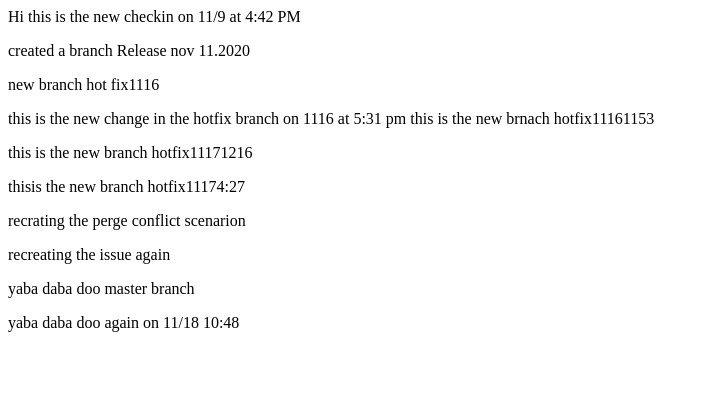
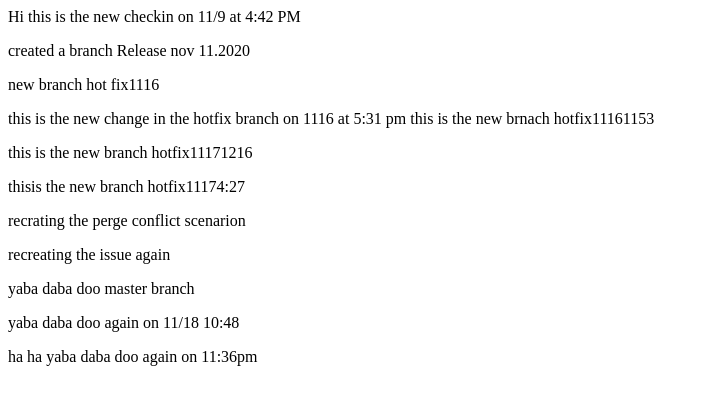
Before and after one commit to vikramjitsinghaulakh/ShoppingWebSite, a plain HTML site: page index.html in a window 1280 px wide. Shown: the whole page, without its empty margins (0-709 px from the left). Drawn offline with Linux system fonts and the light colour scheme.

Commit message:
checkout again on 11:37

```diff
--- a/index.html
+++ b/index.html
@@ -17,6 +17,7 @@
     <p>recreating the issue again </p>
     <p>yaba daba doo master branch</p>
     <p>yaba daba doo again on 11/18 10:48</p>
+    <p>ha ha yaba daba doo again on 11:36pm</p>
 </body>
 
 </html>
```
